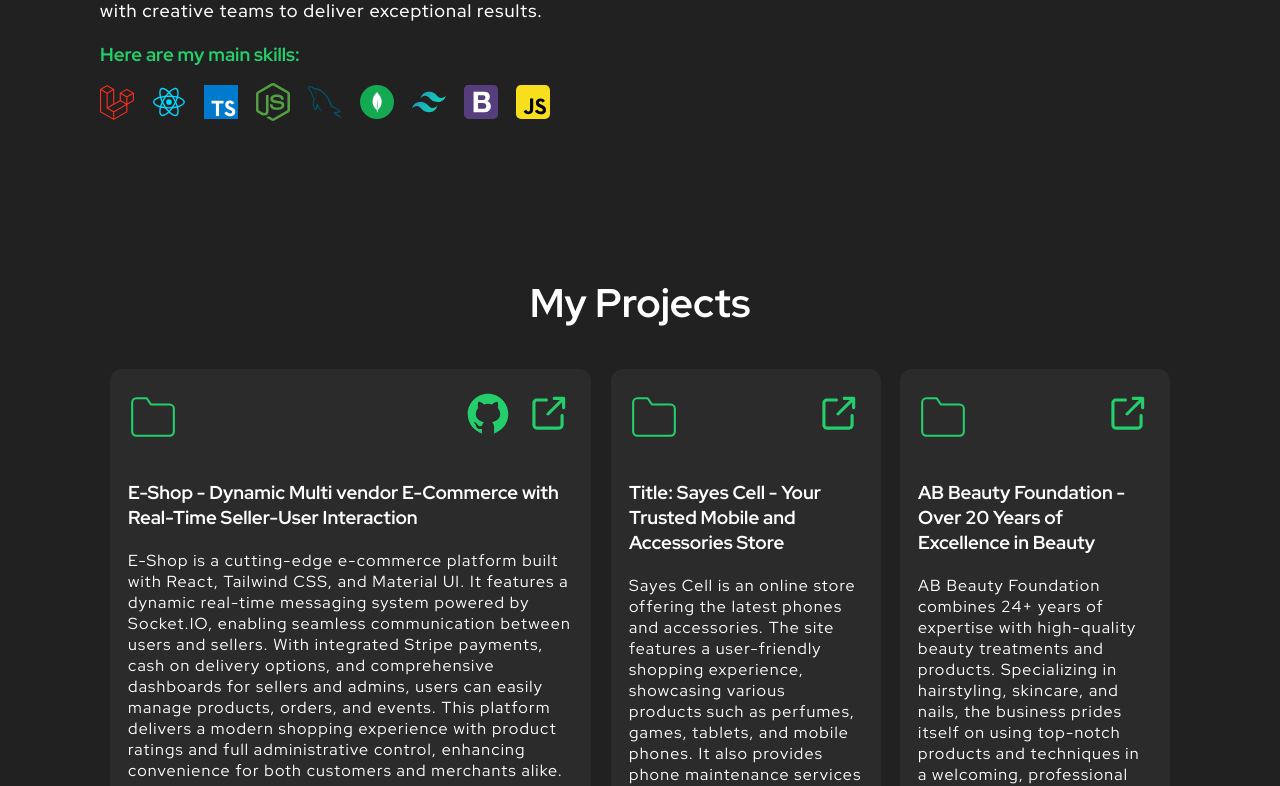
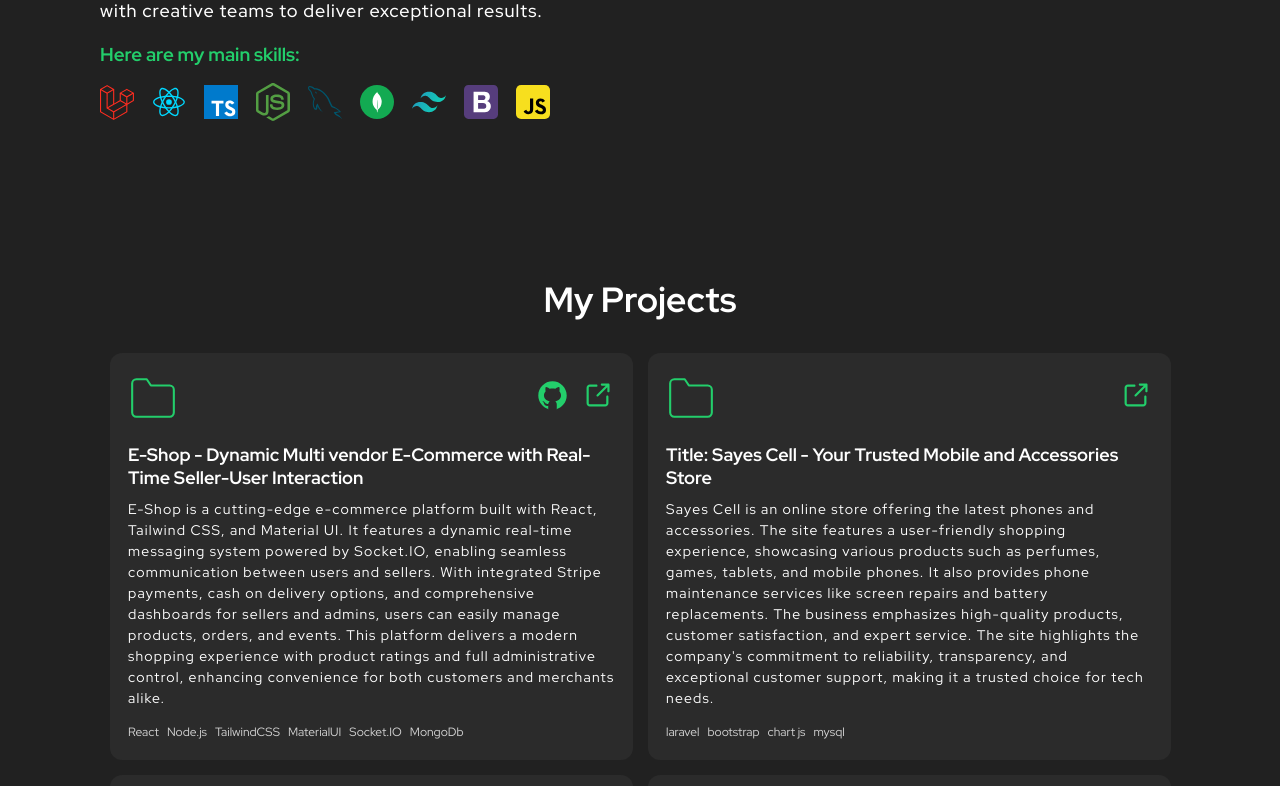
Before and after one commit to hachem-rifaii/hachem-Rifaii, a React (Create React App) app: page / in a window 1280 px wide. Shown: the part 1134-1920 px from the top of the page. Built offline with nearby package versions, Linux system fonts and the light colour scheme.

Commit message:
finish the project!!!

```diff
--- a/src/components/Project/styles.ts
+++ b/src/components/Project/styles.ts
@@ -1,23 +1,23 @@
 import styled from "styled-components";
-
 
 export const Container = styled.section`
   margin-top: 15rem;
 
-  h2{
+  h2 {
     text-align: center;
-    font-size: 4rem;
-    margin-bottom: 3rem;
+    font-size: 3.5rem; /* Adjusted for smaller screens */
+    margin-bottom: 2rem;
   }
-  .projects{
+
+  .projects {
     display: grid;
-    grid-template-columns: repeat(3, 1fr);
+    grid-template-columns: repeat(auto-fit, minmax(400px, 1fr));
     grid-template-rows: auto;
-    gap: 2rem;
+    gap: 1.5rem; /* Adjusted for smaller spacing */
     padding: 1rem;
     overflow: hidden;
 
-    .project{
+    .project {
       padding: 2rem 1.8rem;
       background-color: #2b2b2b;
       border-radius: 1.2rem;
@@ -25,68 +25,117 @@ export const Container = styled.section`
       display: flex;
       flex-direction: column;
       height: 100%;
-      color: #FFF;
-      &:hover{
+      color: #fff;
+
+      &:hover {
         transform: translateY(-5px);
         background-color: var(--pink);
       }
 
-      header{
+      header {
         display: flex;
         align-items: center;
         justify-content: space-between;
         color: var(--blue);
-        margin-bottom: 3.6rem;
-        .project-links{
+        margin-bottom: 2rem;
+
+        .project-links {
           display: flex;
           align-items: center;
           gap: 1rem;
         }
+
         a > img {
-          width: 5.0rem;
+          width: 3.5rem; /* Adjusted size for smaller screens */
         }
       }
 
-      h3{
-        margin-bottom: 2rem;
+      h3 {
+        margin-bottom: 1rem;
+        font-size: 1.8rem;
+        word-wrap: break-word;
       }
 
-      p{
+      p {
+        font-size: 1.4rem;
         letter-spacing: 0.12rem;
-        margin-bottom: 2rem;
-        a{
-          color: #FFFF;
+        line-height: 1.5; /* Improved readability */
+        margin-bottom: 1.5rem;
+
+        a {
+          color: #fff;
           border-bottom: 1px solid var(--green);
           transition: color 0.25s;
-          &:hover{
+
+          &:hover {
             color: var(--green);
           }
         }
       }
 
-      footer{
+      footer {
         margin-top: auto;
-        .tech-list{
+
+        .tech-list {
           display: flex;
           align-items: center;
-          gap: 2rem;
-          font-size: 1.4rem;
-          opacity: 0.6;
+          flex-wrap: wrap; /* Wrap items on smaller screens */
+          gap: 0.8rem;
+          font-size: 1.2rem;
+          opacity: 0.8;
         }
       }
-
     }
   }
 
-  @media (max-width: 960px){
-    .projects{
+  @media (max-width: 960px) {
+    h2 {
+      font-size: 3rem;
+    }
+
+    .projects {
       grid-template-columns: 1fr 1fr;
+      gap: 1.5rem; /* Consistent spacing */
     }
   }
 
-  @media (max-width: 740px){
-    .projects{
+  @media (max-width: 740px) {
+    .projects {
       grid-template-columns: 1fr;
     }
+
+    .project {
+      padding: 1.5rem;
+    }
   }
-`
+
+  @media (max-width: 480px) {
+    h2 {
+      font-size: 2.5rem;
+    }
+
+    .projects {
+      gap: 1rem; /* Smaller gap for compact screens */
+    }
+
+    .project {
+      padding: 1rem;
+      border-radius: 0.5rem;
+    }
+
+    header {
+      svg {
+        width: 35px; /* Adjusted size */
+      }
+    }
+
+    p {
+      font-size: 1.2rem;
+    }
+
+    footer .tech-list {
+      gap: 0.5rem;
+      font-size: 1rem;
+    }
+  }
+`;
```
